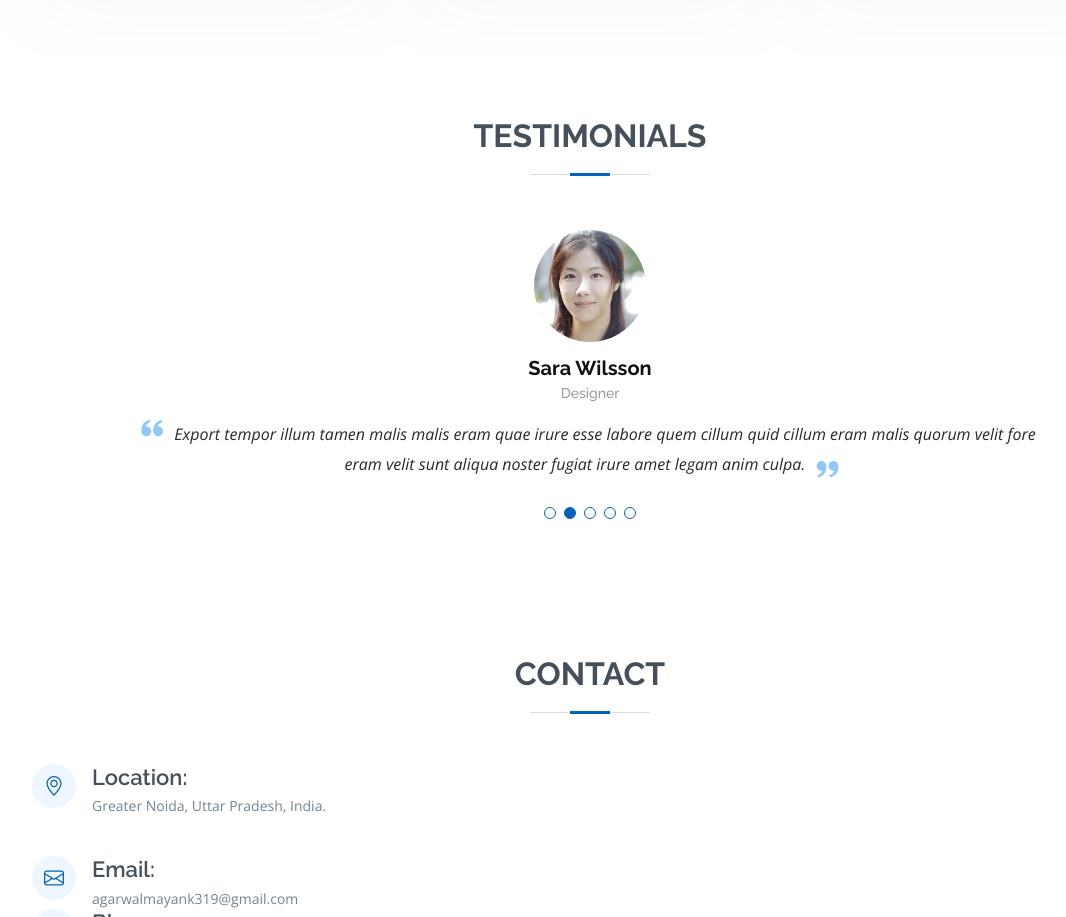
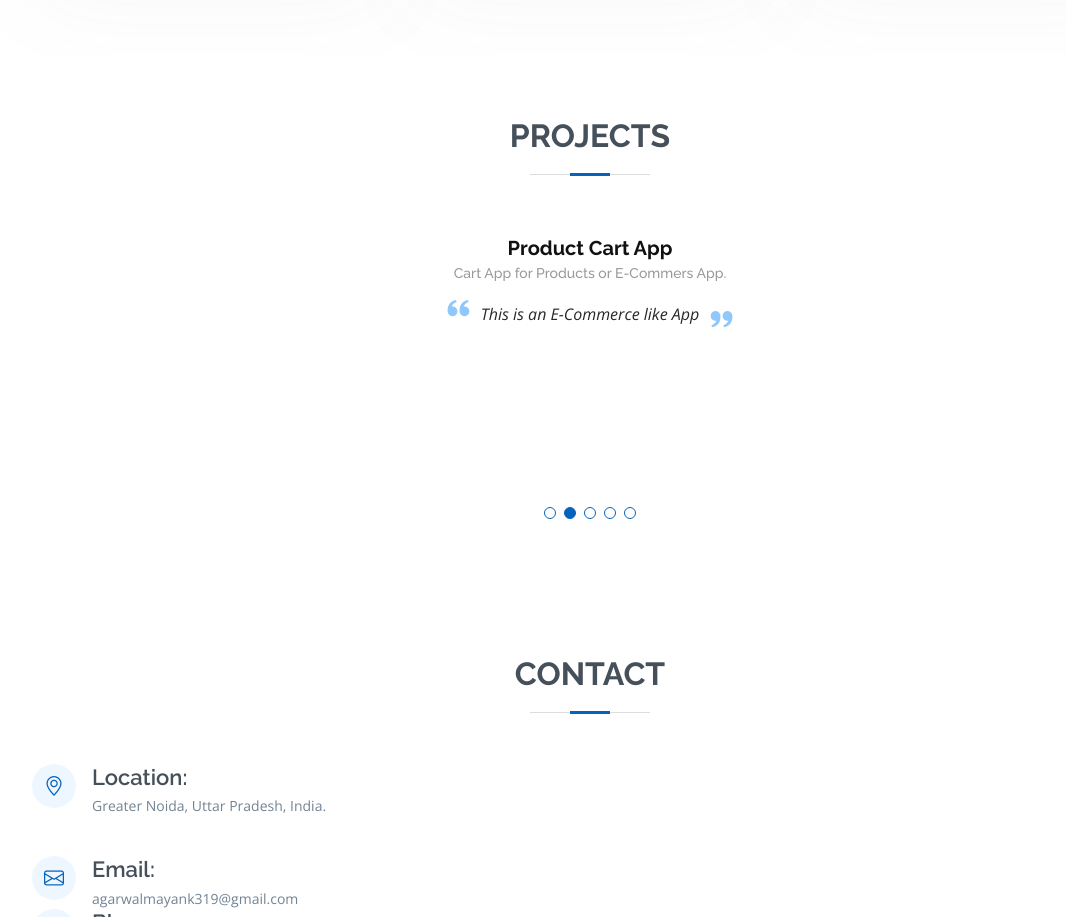
Before and after one commit to codeagarwal/portfolio, a plain HTML site: page index.html in a window 1280 px wide. Shown: the part 4404-5321 px from the top of the page, without its empty margins (100-1166 px from the left). Drawn offline with nearby package versions, Linux system fonts and the light colour scheme; files whose address does not match are found by name.

Commit message:
Update index.html

```diff
--- a/index.html
+++ b/index.html
@@ -386,7 +386,7 @@
       <div class="container" data-aos="fade-up">
 
         <div class="section-title">
-          <h2>Testimonials</h2>
+          <h2>Projects</h2>
         </div>
 
         <div class="testimonials-slider swiper-container" data-aos="fade-up" data-aos-delay="100">
@@ -394,12 +394,11 @@
 
             <div class="swiper-slide">
               <div class="testimonial-item">
-                <img src="assets/img/testimonials/testimonials-1.jpg" class="testimonial-img" alt="">
-                <h3>Saul Goodman</h3>
-                <h4>Ceo &amp; Founder</h4>
+                <h3>Portfolio App</h3>
+                <h4>Mobile App for Android and iOS.</h4>
                 <p>
                   <i class="bx bxs-quote-alt-left quote-icon-left"></i>
-                  Proin iaculis purus consequat sem cure digni ssim donec porttitora entum suscipit rhoncus. Accusantium quam, ultricies eget id, aliquam eget nibh et. Maecen aliquam, risus at semper.
+                  This is a Mobile App in which you just have to put your Information and the App will give you a portfolio in Different Formats like it generate pdf and some random links to share it on different platforms.
                   <i class="bx bxs-quote-alt-right quote-icon-right"></i>
                 </p>
               </div>
@@ -407,12 +406,11 @@
 
             <div class="swiper-slide">
               <div class="testimonial-item">
-                <img src="assets/img/testimonials/testimonials-2.jpg" class="testimonial-img" alt="">
-                <h3>Sara Wilsson</h3>
-                <h4>Designer</h4>
+                <h3>Product Cart App</h3>
+                <h4>Cart App for Products or E-Commers App.</h4>
                 <p>
                   <i class="bx bxs-quote-alt-left quote-icon-left"></i>
-                  Export tempor illum tamen malis malis eram quae irure esse labore quem cillum quid cillum eram malis quorum velit fore eram velit sunt aliqua noster fugiat irure amet legam anim culpa.
+                  This is an E-Commerce like App
                   <i class="bx bxs-quote-alt-right quote-icon-right"></i>
                 </p>
               </div>
```
